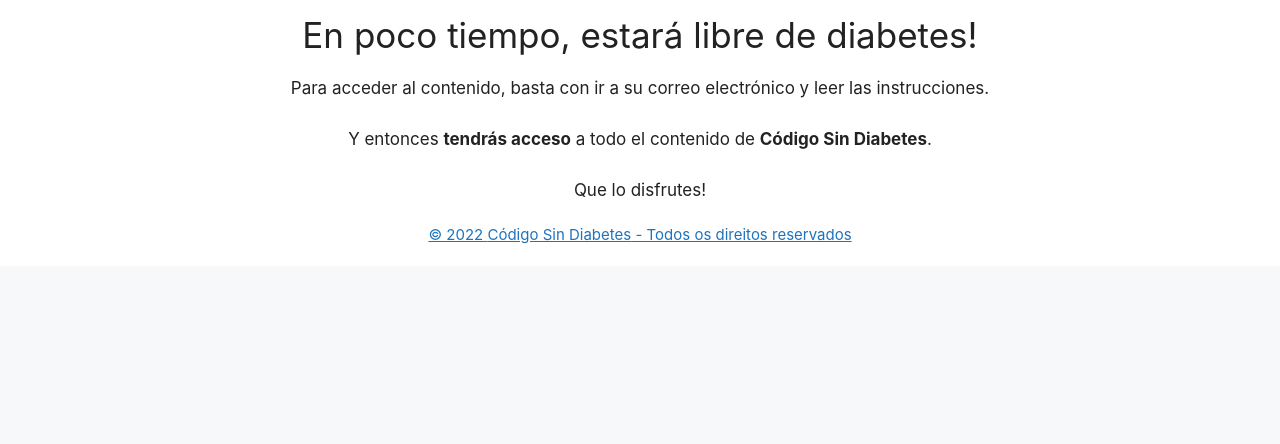
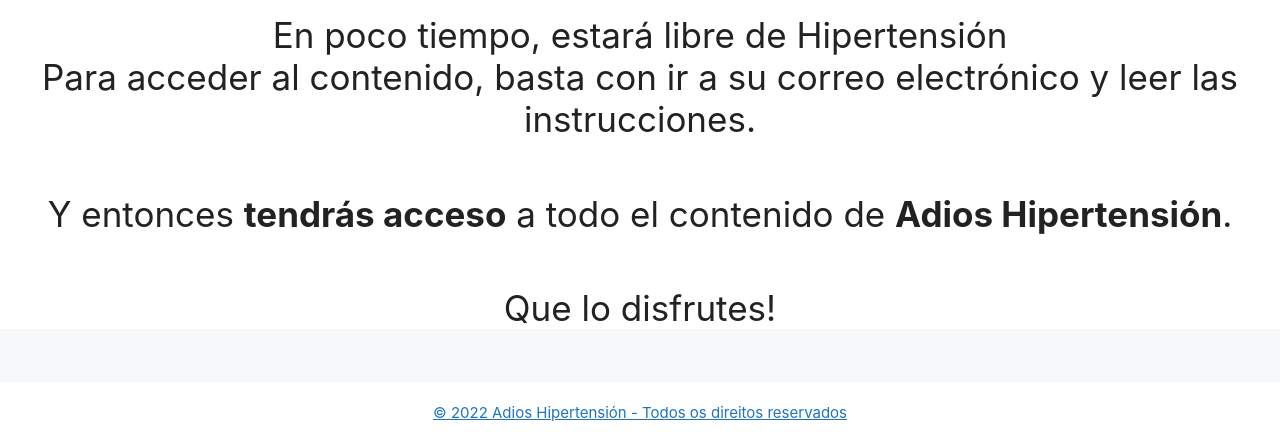
Before and after one commit to icaroh1/tamarasuarez.click, a plain HTML site: page final/index.html in a window 1280 px wide. Shown: the part 799-1243 px from the top of the page. Before the commit the page ends 1065 px from the top, so only its background shows below. Drawn offline with Linux system fonts and the light colour scheme; files that its build step writes are made by us from their sources; a script that the page names is missing.

Commit message:
Update index.html

```diff
--- a/final/index.html
+++ b/final/index.html
@@ -3,7 +3,7 @@
 <html lang="pt-BR"><head><meta http-equiv="Content-Type" content="text/html; charset=UTF-8">
 
 <link rel="profile" href="https://gmpg.org/xfn/11">
-<title>Código Sin Diabetes</title>
+<title>Adios Hipertensión</title>
 <meta name="robots" content="max-image-preview:large">
 <meta name="viewport" content="width=device-width, initial-scale=1">
 <link rel="dns-prefetch" href="https://s.w.org/">
@@ -78,7 +78,7 @@ height="0" width="0" style="display:none;visibility:hidden"></iframe></noscript>
 <figure class="aligncenter size-full"><img width="93" height="96" src="./index_files/ico_sucesso.png" alt="" class="wp-image-206"></figure></div>
 
 
-<h2 class="has-text-align-center">En poco tiempo, estará libre de diabetes!</h2>
+<h2 class="has-text-align-center">En poco tiempo, estará libre de Hipertensión<!</h2>
 
 
 
@@ -86,7 +86,7 @@ height="0" width="0" style="display:none;visibility:hidden"></iframe></noscript>
 
 
 
-<p class="has-text-align-center">Y entonces <strong>tendrás acceso</strong> a todo el contenido de <strong>Código Sin Diabetes</strong>.</p>
+<p class="has-text-align-center">Y entonces <strong>tendrás acceso</strong> a todo el contenido de <strong>Adios Hipertensión</strong>.</p>
 
 
 
@@ -109,7 +109,7 @@ height="0" width="0" style="display:none;visibility:hidden"></iframe></noscript>
 			<footer class="site-info" aria-label="Site" itemtype="https://schema.org/WPFooter" itemscope="">
 			<div class="inside-site-info grid-container">
 								<div class="copyright-bar">
-					<a href=""><span class="copyright">© 2022 <span id="site-name-footer">Código Sin Diabetes</span></span> - Todos os direitos reservados</a>				</div>
+					<a href=""><span class="copyright">© 2022 <span id="site-name-footer">Adios Hipertensión</span></span> - Todos os direitos reservados</a>				</div>
 			</div>
 		</footer>
 		</div>
@@ -133,7 +133,7 @@ header h1{color: #21c67c;}
 	<script>
 		//add texto
 		document.getElementById("primary-menu").innerText = "";
-		document.getElementById("site-name-footer").innerText = "Código Sin Diabetes";
+		document.getElementById("site-name-footer").innerText = "Adios Hipertensión";
 
 		//muda logo
 		x=document.getElementsByClassName("main-title");  // Find the elements
```
